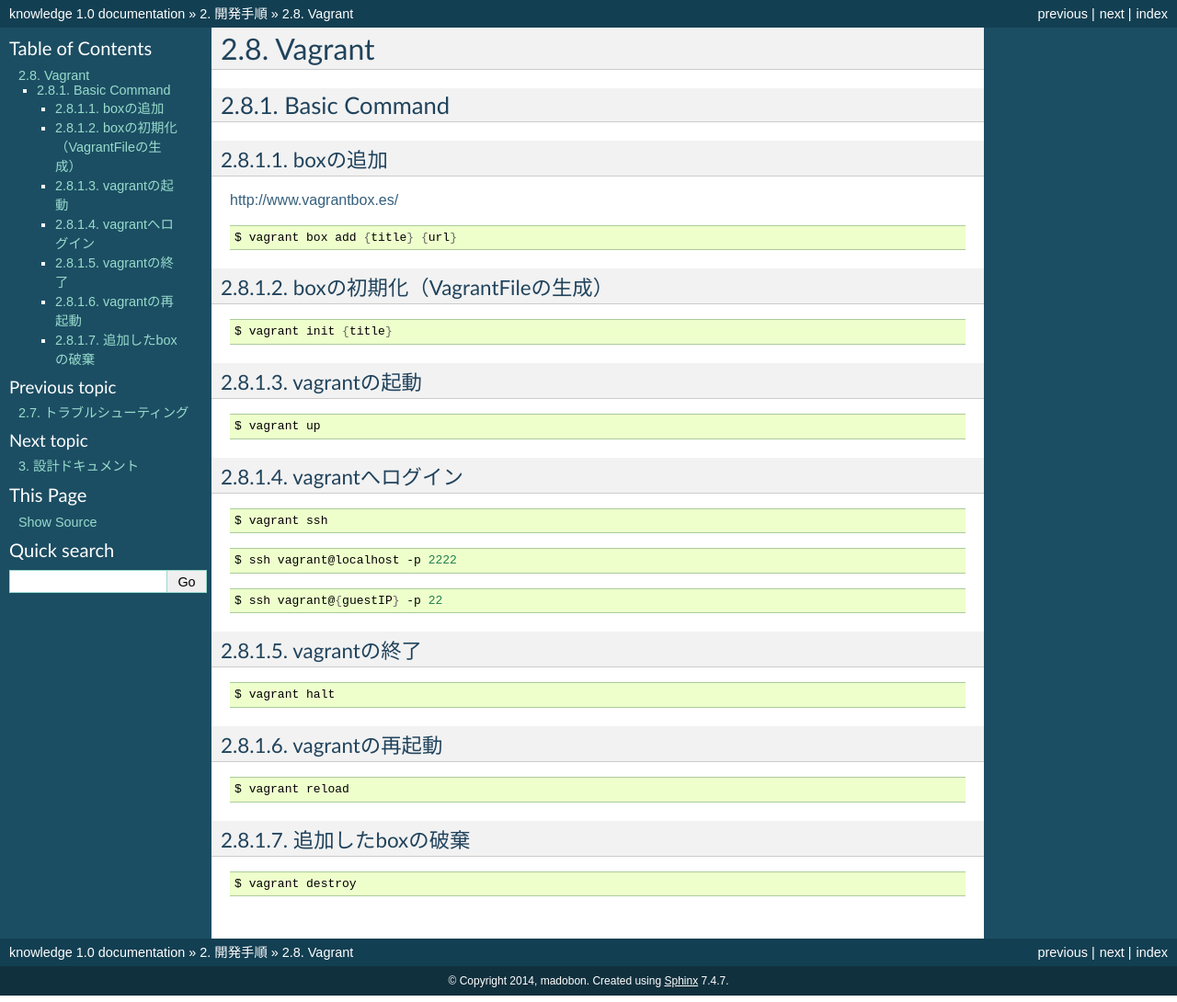
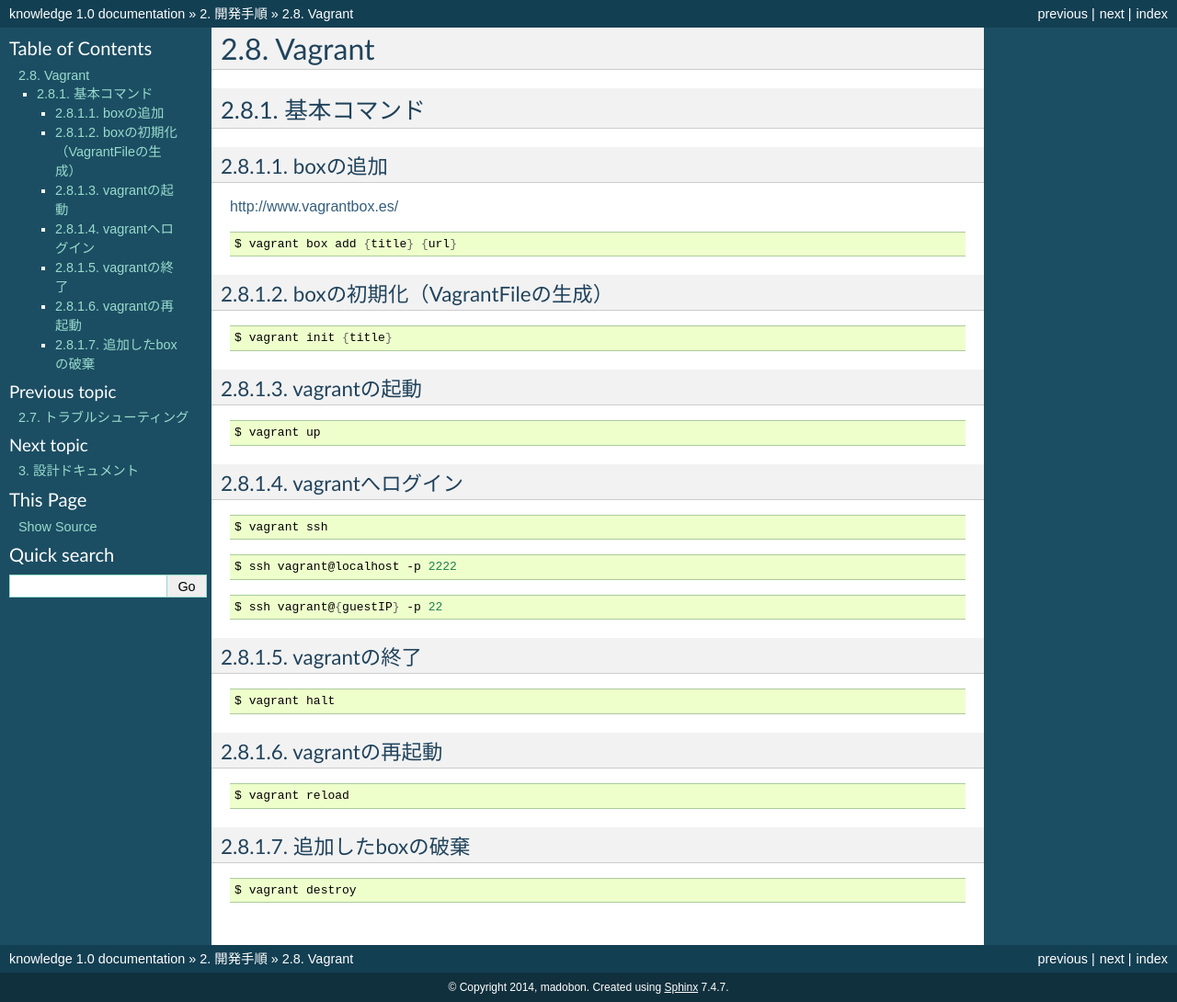
Before and after one commit to madobon/wiki, a Sphinx documentation site: the page built from source/development/vagrant/index.rst, in a window 1280 px wide. Shown: the whole page at 92% size. Built offline with Sphinx 7.4.7, drawn with Linux system fonts in a browser that asks for light colours.

Commit message:
Update index.rst

```diff
--- a/source/development/vagrant/index.rst
+++ b/source/development/vagrant/index.rst
@@ -2,7 +2,7 @@
 Vagrant
 ==========
 
-Basic Command
+基本コマンド
 =================
 
 boxの追加
```
